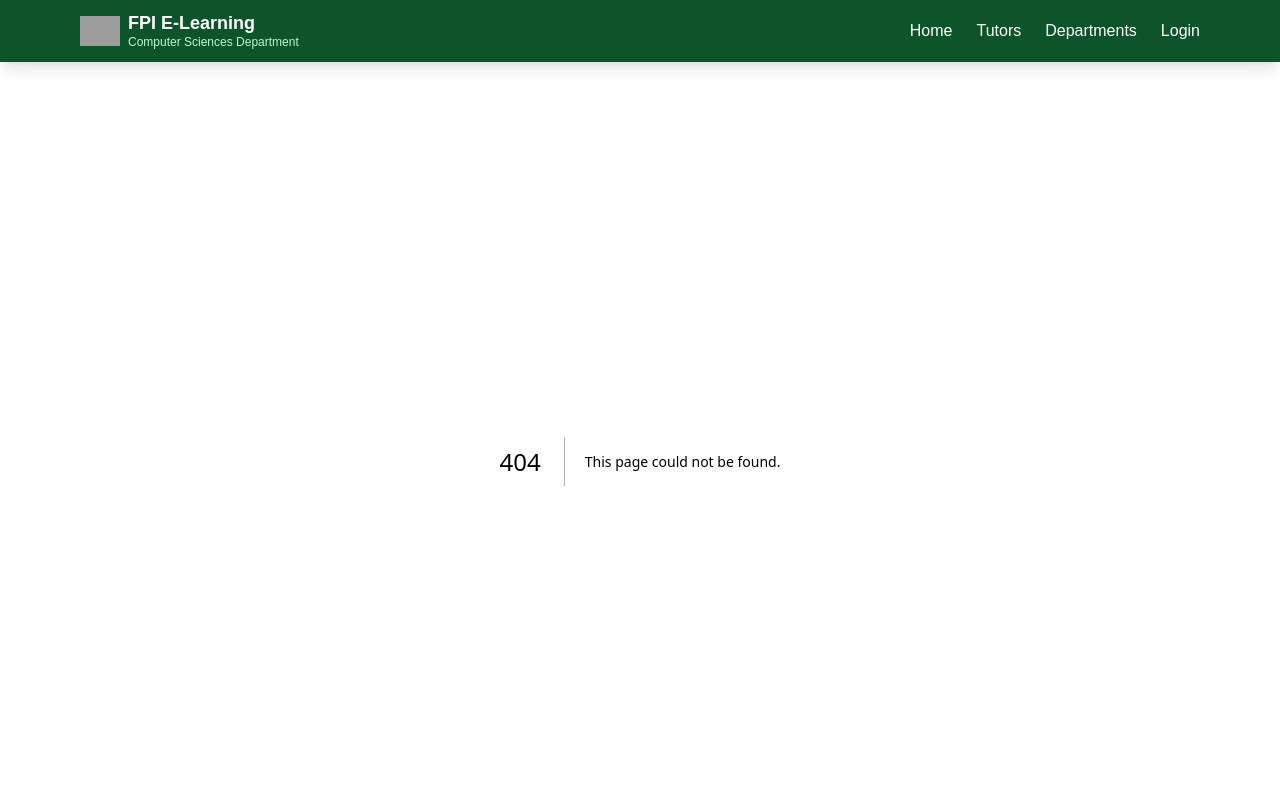
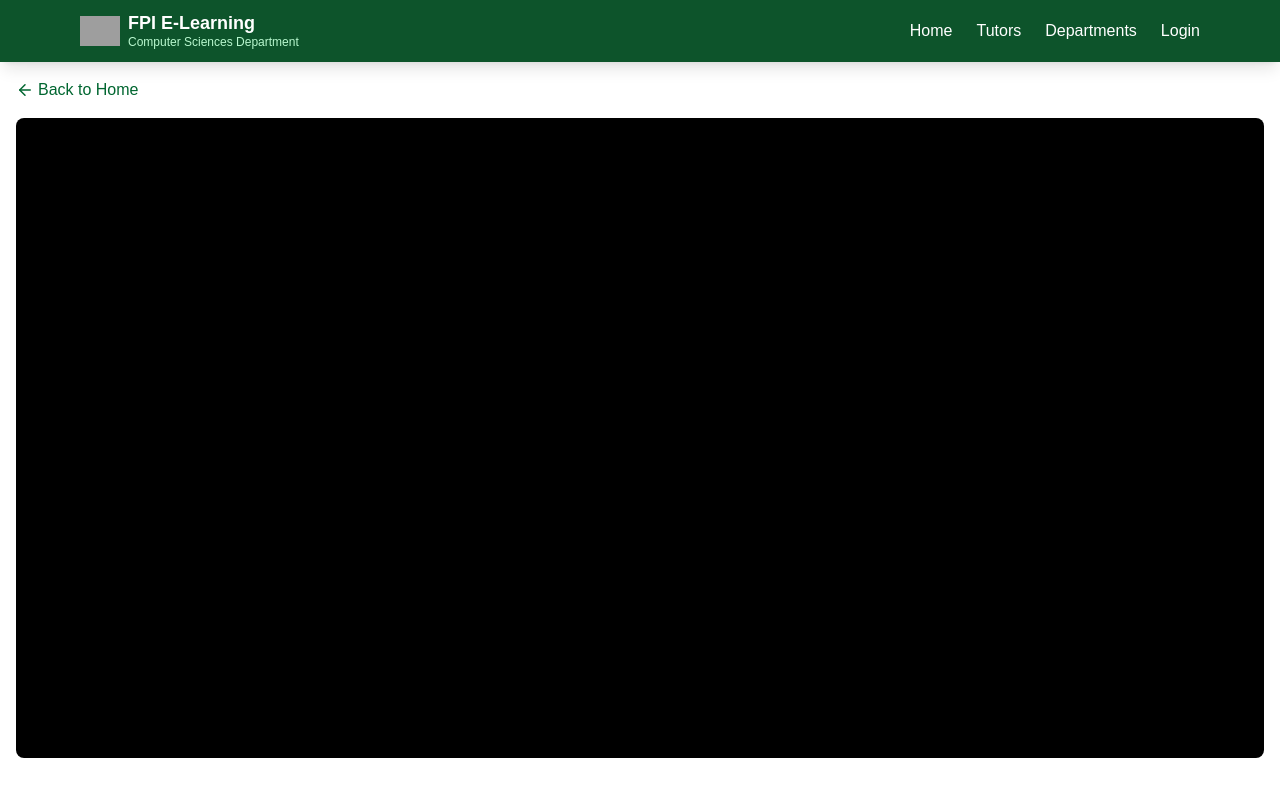
Before and after one commit to Emmyprince16/tutor-elearning-app, a Next.js app: page /session/1 in a window 1280 px wide. Before the commit this address had no page. Shown: the top 800 px of the page. Built offline with nearby package versions, Linux system fonts and the light colour scheme; grey boxes are pictures that could not be loaded.

Commit message:
Add Jitsi video call room with dynamic route

```diff
--- /dev/null
+++ b/app/session/[roomId]/page.js
@@ -0,0 +1,48 @@
+"use client";
+
+import { useEffect, useRef, use } from "react";
+import Link from "next/link";
+import { ArrowLeft } from "lucide-react";
+
+export default function SessionRoom({ params }) {
+  const resolvedParams = use(params);
+  const jitsiContainerRef = useRef(null);
+
+  useEffect(() => {
+    const script = document.createElement("script");
+    script.src = "https://meet.jit.si/external_api.js";
+    script.async = true;
+
+    script.onload = () => {
+      const api = new window.JitsiMeetExternalAPI("meet.jit.si", {
+        roomName: `FPI-ELearning-${resolvedParams.roomId}`,
+        parentNode: jitsiContainerRef.current,
+        width: "100%",
+        height: "100%",
+      });
+    };
+
+    document.body.appendChild(script);
+
+    return () => {
+      document.body.removeChild(script);
+    };
+  }, [resolvedParams.roomId]);
+
+  return (
+    <div className="p-4">
+      <Link
+        href="/"
+        className="inline-flex items-center gap-1 text-green-800 mb-4 hover:underline"
+      >
+        <ArrowLeft size={18} />
+        Back to Home
+      </Link>
+      <div
+        ref={jitsiContainerRef}
+        style={{ height: "80vh", width: "100%" }}
+        className="rounded-lg overflow-hidden bg-black"
+      ></div>
+    </div>
+  );
+}
```
